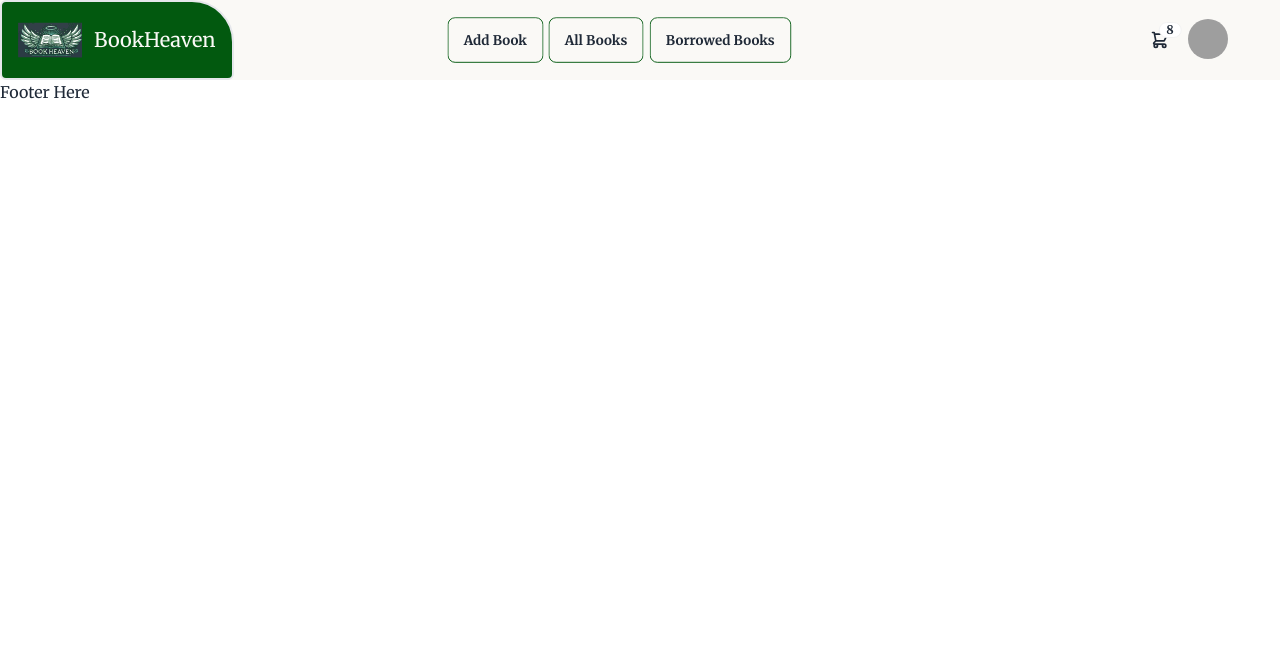
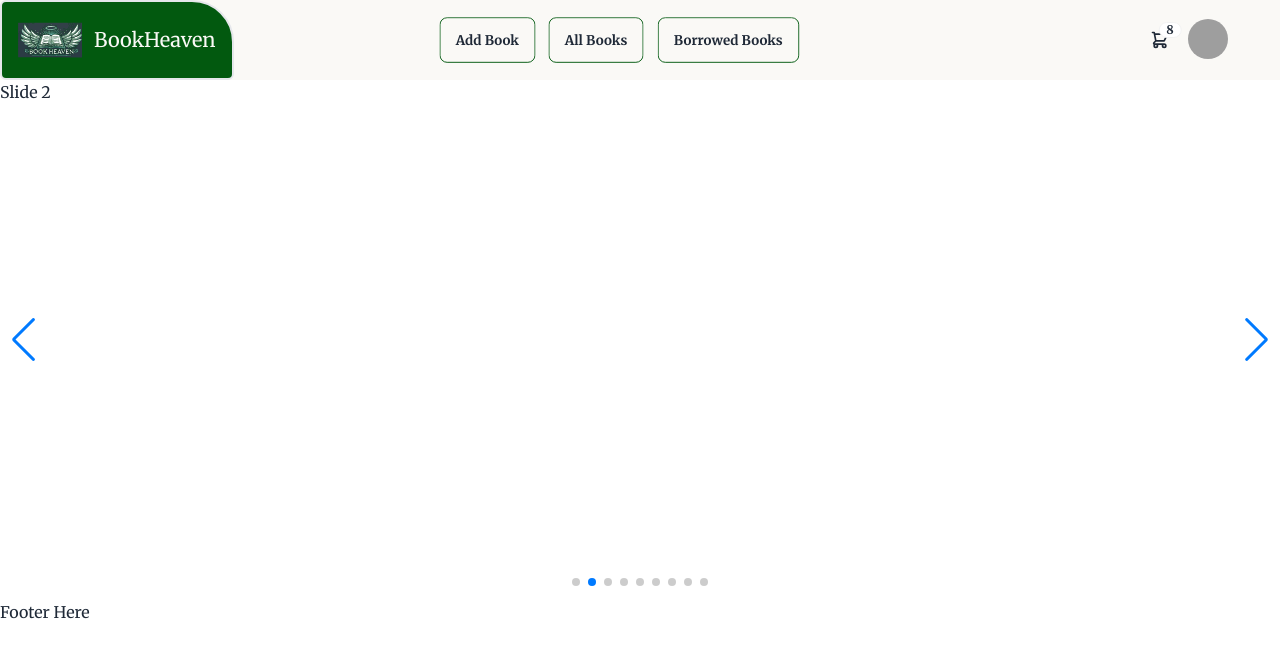
Before and after one commit to Arif-Islam21/bookHeaven, a React (Vite) app: page / in a window 1280 px wide. Shown: the top 658 px of the page. Built offline with nearby package versions, Linux system fonts and the light colour scheme; grey boxes are pictures that could not be loaded.

Commit message:
slider added

```diff
--- a/package.json
+++ b/package.json
@@ -16,7 +16,8 @@
     "react-dom": "^18.3.1",
     "react-icons": "^5.3.0",
     "react-router-dom": "^6.26.1",
-    "sort-by": "^1.2.0"
+    "sort-by": "^1.2.0",
+    "swiper": "^11.1.12"
   },
   "devDependencies": {
     "@eslint/js": "^9.9.0",
--- a/src/Components/Sheared/Navbar.jsx
+++ b/src/Components/Sheared/Navbar.jsx
@@ -4,7 +4,7 @@ import logo from "/bookHeaven.svg";
 
 const Navbar = () => {
   const links = (
-    <>
+    <div className="gap-2 justify-center items-center flex">
       <li>
         <button className="btn btn-outline border-deepGreen hover:bg-deepGreen">
           Add Book
@@ -20,7 +20,7 @@ const Navbar = () => {
           Borrowed Books
         </button>
       </li>
-    </>
+    </div>
   );
 
   return (
--- /dev/null
+++ b/src/Components/Slider.jsx
@@ -0,0 +1,43 @@
+import React, { useRef, useState } from "react";
+// Import Swiper React components
+import { Swiper, SwiperSlide } from "swiper/react";
+
+// Import Swiper styles
+import "swiper/css";
+import "swiper/css/pagination";
+import "swiper/css/navigation";
+
+// import required modules
+import { Pagination, Navigation, Autoplay } from "swiper/modules";
+
+export default function Slider() {
+  return (
+    <>
+      <Swiper
+        slidesPerView={1}
+        spaceBetween={30}
+        loop={true}
+        autoplay={{
+          delay: 2500,
+          disableOnInteraction: false,
+        }}
+        pagination={{
+          clickable: true,
+        }}
+        navigation={true}
+        modules={[Pagination, Autoplay, Navigation]}
+        className="mySwiper min-h-[65vh]"
+      >
+        <SwiperSlide>Slide 1</SwiperSlide>
+        <SwiperSlide>Slide 2</SwiperSlide>
+        <SwiperSlide>Slide 3</SwiperSlide>
+        <SwiperSlide>Slide 4</SwiperSlide>
+        <SwiperSlide>Slide 5</SwiperSlide>
+        <SwiperSlide>Slide 6</SwiperSlide>
+        <SwiperSlide>Slide 7</SwiperSlide>
+        <SwiperSlide>Slide 8</SwiperSlide>
+        <SwiperSlide>Slide 9</SwiperSlide>
+      </Swiper>
+    </>
+  );
+}
--- /dev/null
+++ b/src/Layouts/Home/Home.jsx
@@ -0,0 +1,11 @@
+import Slider from "../../Components/Slider";
+
+const Home = () => {
+  return (
+    <div>
+      <Slider />
+    </div>
+  );
+};
+
+export default Home;
--- a/src/Routes/Router.jsx
+++ b/src/Routes/Router.jsx
@@ -1,12 +1,19 @@
 import { createBrowserRouter } from "react-router-dom";
 import Main from "../Pages/Home/Main";
 import ErrorElement from "../Components/Sheared/ErrorElement";
+import Home from "../Layouts/Home/Home";
 
 const router = createBrowserRouter([
   {
     path: "/",
     element: <Main />,
     errorElement: <ErrorElement />,
+    children: [
+      {
+        index: true,
+        element: <Home />,
+      },
+    ],
   },
 ]);
 
```
Also changed, not shown: 1 other file (tests, documents, lock files or other folders).
